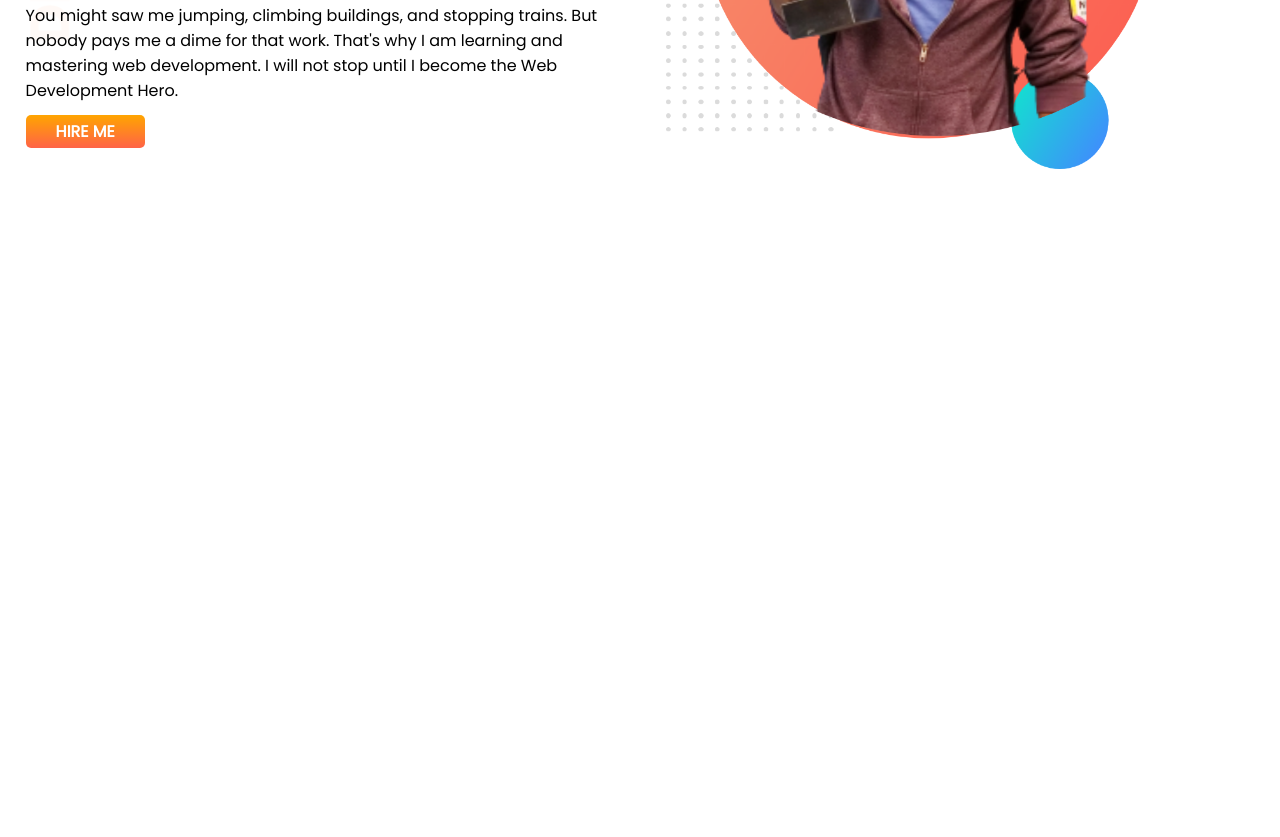
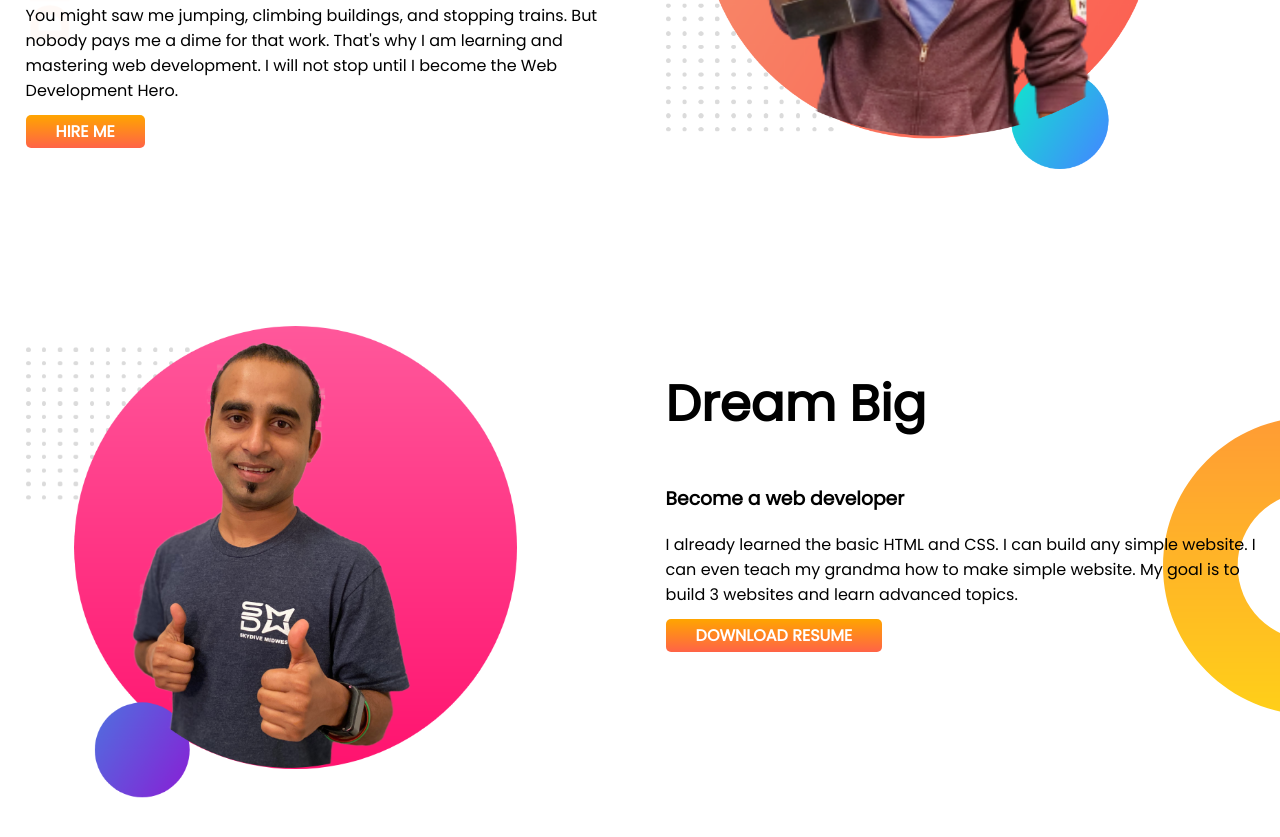
Before and after one commit to saraafrin/developer-portfolio10, a plain HTML site: page index.html in a window 1280 px wide. Shown: the part 319-1156 px from the top of the page. Before the commit the page ends 800 px from the top, so only its background shows below. Drawn offline with Linux system fonts and the light colour scheme.

Commit message:
dream added

```diff
--- a/index.html
+++ b/index.html
@@ -30,6 +30,20 @@
             <img src="images/jhankar-pic-with-bg..png" alt="">
         </div>
     </section>
+    <section class="dream-big">
+        <div class="half-width">
+            <img src="images/jhankar2.png" alt="">
+        </div>
+        <div class="half-width">
+            <h1>Dream Big</h1>
+            <h3>Become a web developer</h3>
+            <p>I already learned the basic HTML and CSS. I can build any simple website. I can even teach my grandma how
+                to make simple website. My goal is to build 3 websites and learn advanced topics.</p>
+            <a class="link-button" target="_blank" href="">DOWNLOAD RESUME</a>
+
+        </div>
+
+    </section>
 </body>
 
 </html>
--- a/style.css
+++ b/style.css
@@ -10,6 +10,7 @@ h1{
 }
 section{
     display: flex;
+    margin-bottom: 150px;
 }
 .half-width{
     width: 50%;
@@ -33,3 +34,8 @@ section{
     background-image: url(images/top-banner.png);
     background-repeat: no-repeat;
 }
+.dream-big{
+    background-image: url(images/dream-bg.png);
+    background-repeat: no-repeat;
+    background-position: right;
+}
```
